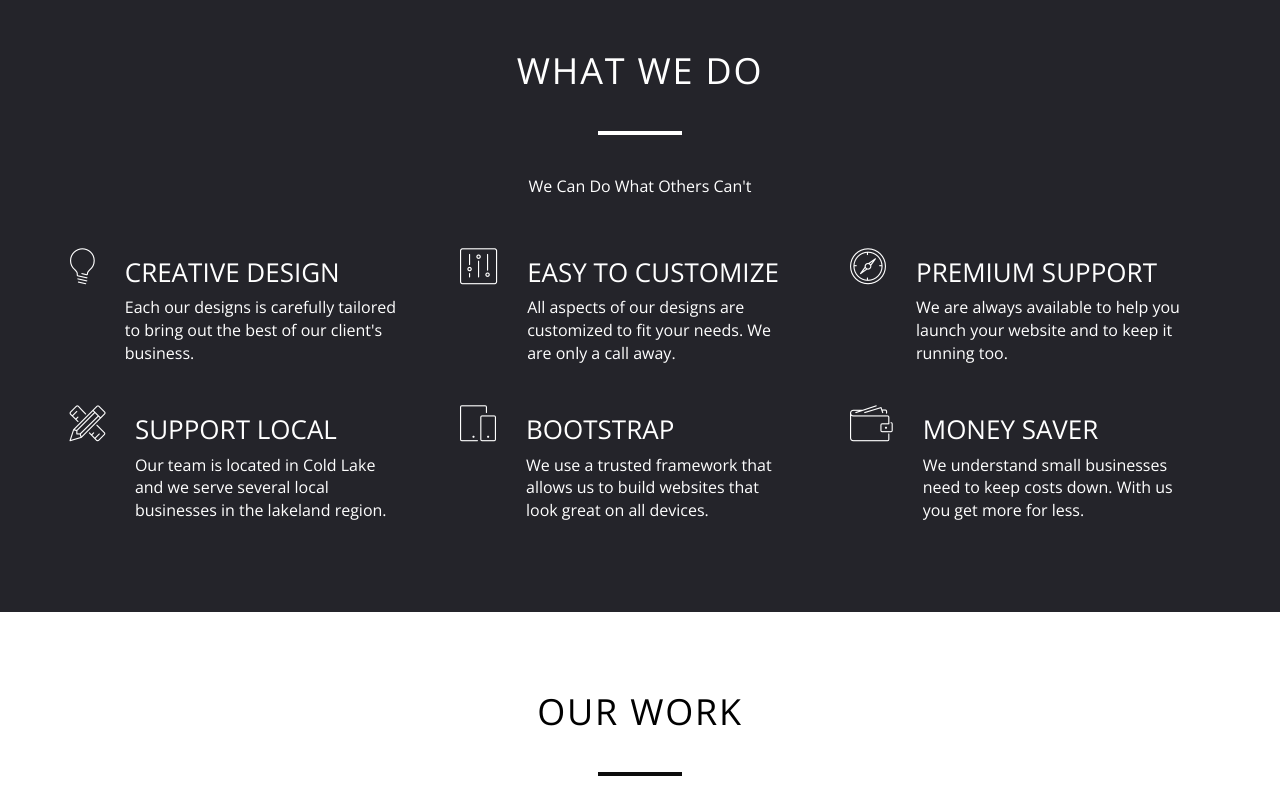
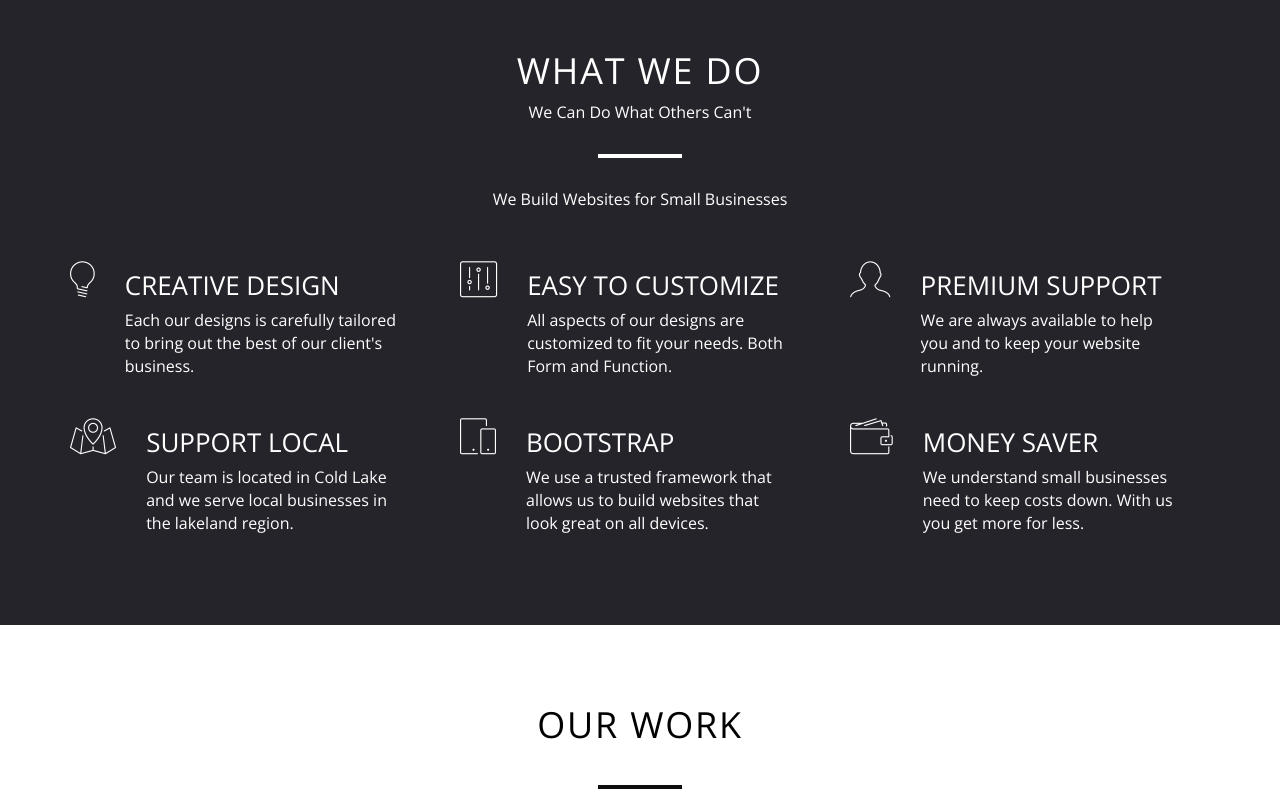
Before and after one commit to SandMoshi/MoshiMedia, a plain HTML site: page index.html in a window 1280 px wide. Shown: the part 1380-2180 px from the top of the page. Drawn offline with nearby package versions, Linux system fonts and the light colour scheme; some packages are replaced by stand-ins of ours.

Commit message:
Changed Wording - Made Services more Clear

```diff
--- a/index.html
+++ b/index.html
@@ -83,7 +83,7 @@
                     <hr style="width:25%">
 									  <h6></h6>
                     <h1 style="margin-top:10px;"><span>Moshi</span> Media</h1>
-                    <a class="btn btn-transparent" href="#">Learn More</a><a class="btn btn-light" href="#">Buy Now</a>
+                    <a class="btn btn-transparent" href="#">Moshi</a><a class="btn btn-light" href="#">Media</a>
                 </div>
             </div>
             <div class="item" style="background-image: url(img/sliders/Slide2.jpg)">
@@ -119,8 +119,9 @@
     <section id="services">
         <div class="container">
             <h2>What We Do</h2>
-            <hr class="light-sep">
             <p>We Can Do What Others Can't</p>
+            <hr class="light-sep" style="margin: 30px auto;">
+            <p>We Build Websites for Small Businesses</p>
             <div class="services-box">
                 <div class="row wow fadeInUp" data-wow-delay=".3s">
                     <div class="col-md-4">
@@ -134,24 +135,24 @@
 												<div class="media-left"><span class="icon-adjustments"></span></div>
 												<div class="media-body">
 														<h3>Easy To Customize</h3>
-														<p>All aspects of our designs are customized to fit your needs. We are only a call away.</p>
+														<p>All aspects of our designs are customized to fit your needs. Both Form and Function.</p>
 												</div>
 
 										</div>
                     <div class="col-md-4">
-                        <div class="media-left"><span class="icon-compass"></span></div>
+                        <div class="media-left"><span class="icon-profile-male"></span></div>
                         <div class="media-body">
                             <h3>Premium Support</h3>
-                            <p>We are always available to help you launch your website and to keep it running too. </p>
+                            <p>We are always available to help you and to keep your website running. </p>
                         </div>
                     </div>
 							</div>
                     <div class="row wow fadeInUp" data-wow-delay=".6s">
                         <div class="col-md-4">
-                            <div class="media-left"><span class="icon-tools"></span></div>
+                            <div class="media-left"><span class="icon-map"></span></div>
                             <div class="media-body">
                                 <h3>Support local</h3>
-                                <p>Our team is located in Cold Lake and we serve several local businesses in the lakeland region.</p>
+                                <p>Our team is located in Cold Lake and we serve local businesses in the lakeland region.</p>
                             </div>
                         </div>
 												<div class="col-md-4">
```
